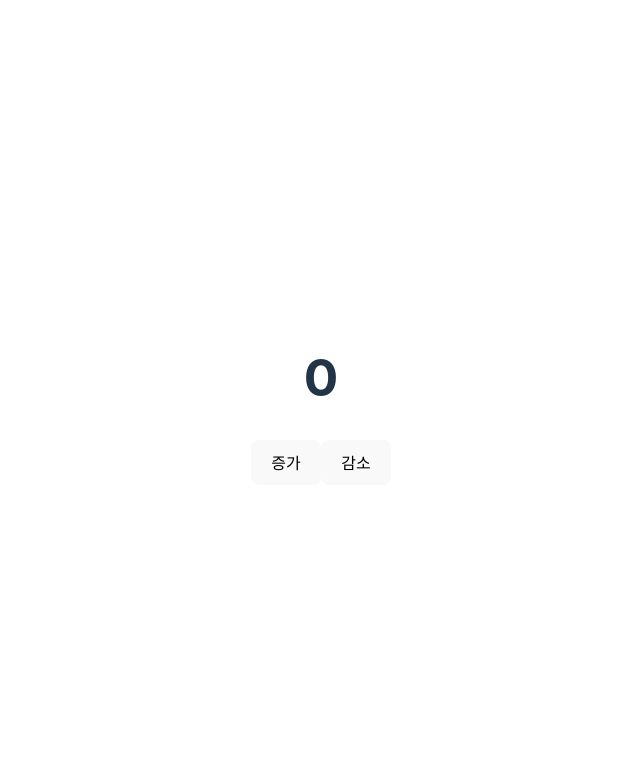
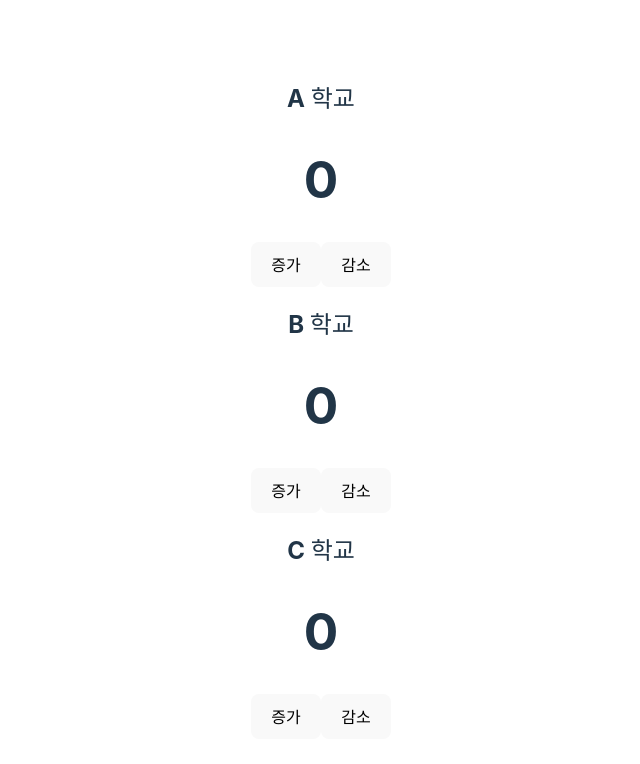
Before and after one commit to hyeonjeongJ/react-counter, a React (Vite) app: page / in a window 1280 px wide. Shown: the top 764 px of the page, without its empty margins (319-959 px from the left). Built offline with nearby package versions, Linux system fonts and the light colour scheme.

Commit message:
컴포넌트로 학교별 Counter 구현

```diff
--- a/src/App.tsx
+++ b/src/App.tsx
@@ -3,19 +3,27 @@ import reactLogo from "./assets/react.svg";
 import viteLogo from "/vite.svg";
 import "./App.css";
 
-function App() {
-  const 리턴값 = useState(0);
-  const count = 리턴값[0];
-  const setCount = 리턴값[1];
 
+function SchoolCounter({schoolName}) {
+  const [count, setCount] = useState(0);
 
   return (
     <div>
+      <h2>{schoolName}</h2>
       <h1>{count}</h1>
       <button onClick={()=> setCount((cur_count) => cur_count + 1)}>증가</button>
       <button onClick={()=> setCount((cur_count) => cur_count - 1)}>감소</button>
       {count!=0 ? <button onClick={()=> setCount(0)}>초기화</button> : null}
+    </div>
+  );
+}
 
+function App() {
+  return (
+    <div>
+      <SchoolCounter schoolName="A 학교" />
+      <SchoolCounter schoolName="B 학교" />
+      <SchoolCounter schoolName="C 학교" />
     </div>
   );
 }
```
